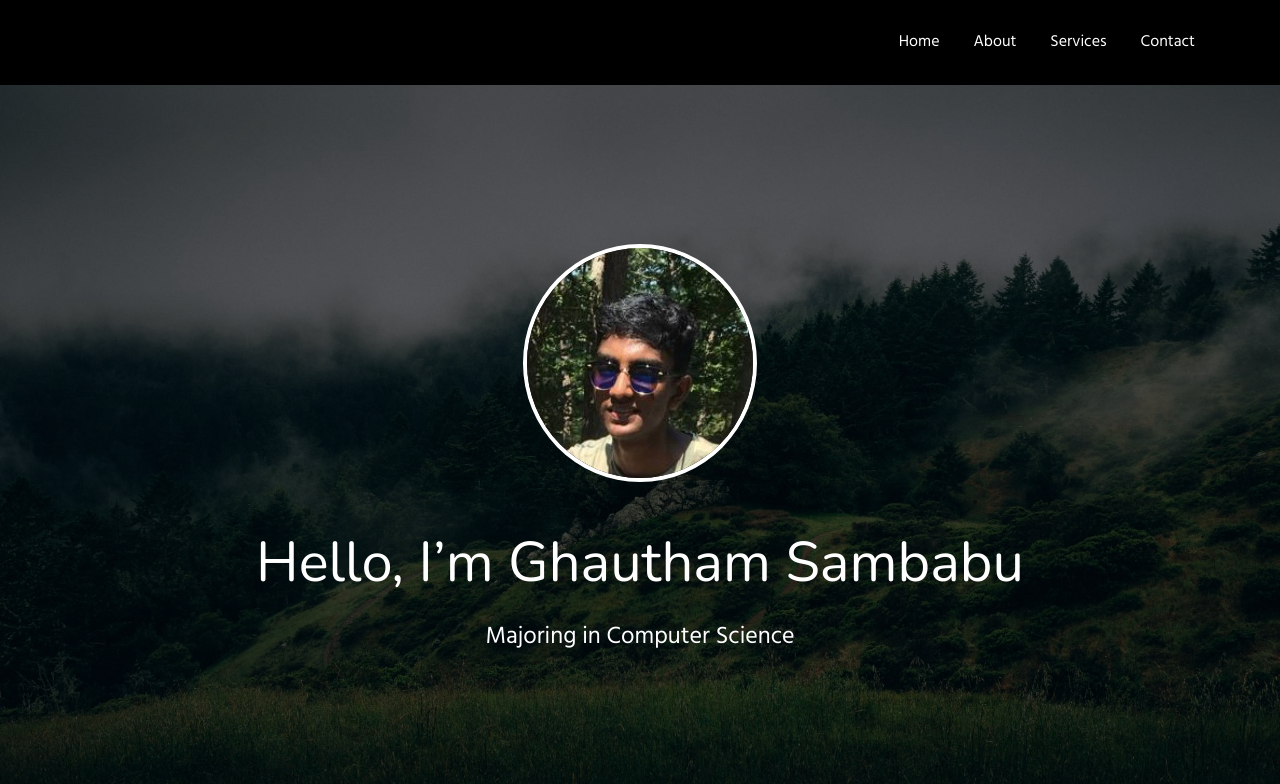
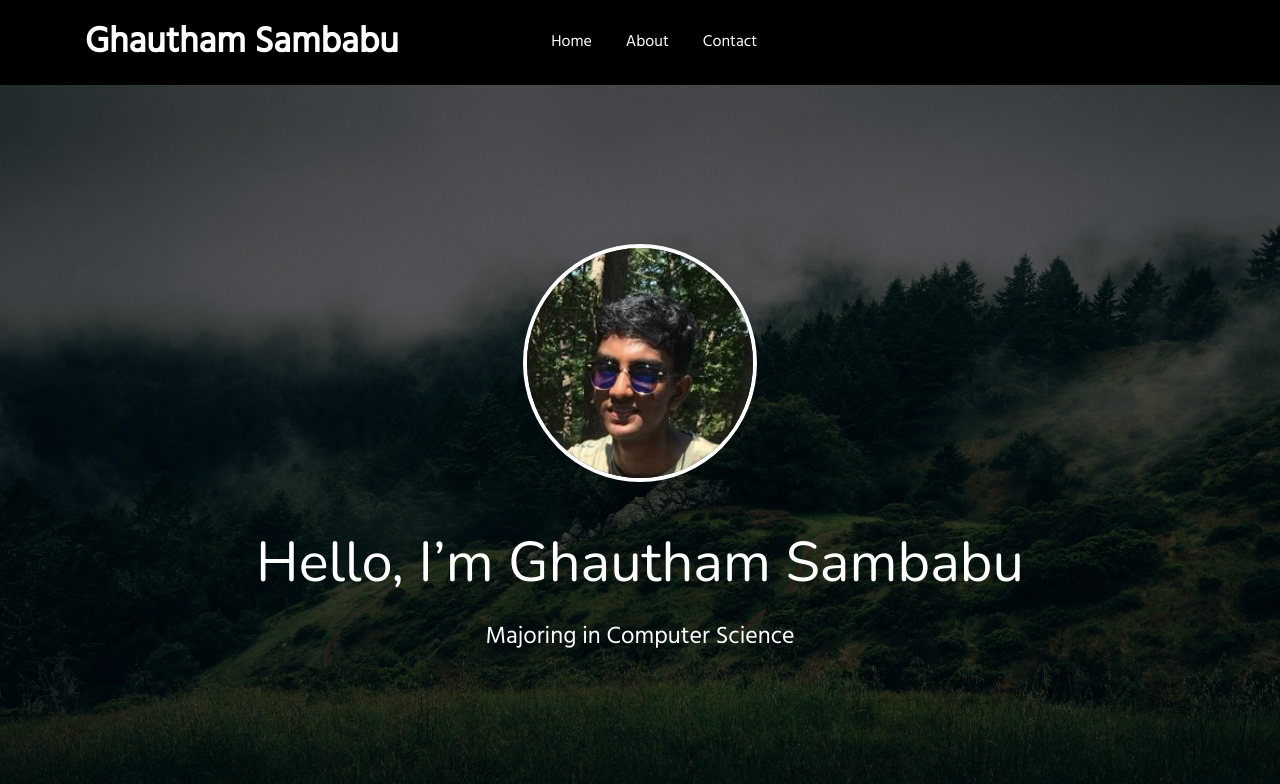
Before and after one commit to ghautham-sam01/webApp, a Flask app: page / in a window 1280 px wide. Shown: the top 784 px of the page. Run offline with Flask 2, Linux system fonts and the light colour scheme; some libraries are stand-ins or nearby versions.

Commit message:
added more changes

```diff
--- a/demoWeb.py
+++ b/demoWeb.py
@@ -13,5 +13,10 @@ def contact():
     return render_template("contact.html")
 
 
+@app.route('/about.html')
+def about():
+    return render_template("about.html")
+
+
 if __name__ == "__main__":
     app.run(debug=True)
--- a/templates/index.html
+++ b/templates/index.html
@@ -36,9 +36,8 @@
         <header id="headers4-block" class="editContent">
             <div class="container">
                 <div class="d-grid nav-mobile-block header-align">
-                    <div class="logo">
-                        <a class="brand-logo editContent" href="index.html" style="outline: none; cursor: inherit; outline-offset: -2px;"><p><br></p></a>
-                        <!-- if logo is image enable this
+                <div class="d-grid nav-mobile-block header-align">
+                    <div class="logo"><a class="brand-logo editContent" href="{{ url_for('index') }}">Ghautham Sambabu</a>&nbsp; &nbsp; &nbsp; &nbsp; &nbsp; &nbsp; &nbsp; &nbsp; &nbsp; &nbsp; &nbsp; &nbsp; &nbsp;<!-- if logo is image enable this
                     <a class="brand-logo" href="#index.html">
                         <img src="image-path" alt="Your logo" title="Your logo" style="height:35px;" />
                     </a> -->
@@ -49,13 +48,9 @@
                         <label for="drop" class="toggle"><span class="fa fa-bars" style="outline: none; cursor: inherit;"></span></label>
                         <input type="checkbox" id="drop">
                         <ul class="menu">
-                            <li class="propClone"><a href="index.html" style="outline: none; outline-offset: -2px; cursor: inherit; color: rgb(255, 255, 255); font-weight: 400; text-transform: capitalize;" src="bundles/images/g3.jpg">Home</a></li>
-                            <li class="propClone"><a href="about.html" style="outline: none; outline-offset: -2px; cursor: inherit;">About</a></li>
-                            <li class="propClone"><a href="services.html">Services</a></li>
-
-
-
-                            <li class="propClone"><a href="contact.html">Contact</a></li>
+                            <li class="propClone"><a href="{{ url_for('index') }}" style="color: rgb(255, 255, 255); font-weight: 400; text-transform: capitalize;" src="bundles/images/g3.jpg">Home</a></li>
+                            <li class="propClone"><a href="{{ url_for('about') }}">About</a></li>
+                            <li class="propClone"><a href="{{ url_for('contact') }}" style="outline: none; cursor: inherit;">Contact</a></li>
 
                         </ul>
 
```
Also changed, not shown: templates/about.html (deleted, +0 -7 lines), templates/contact.html (+4 -10 lines).
